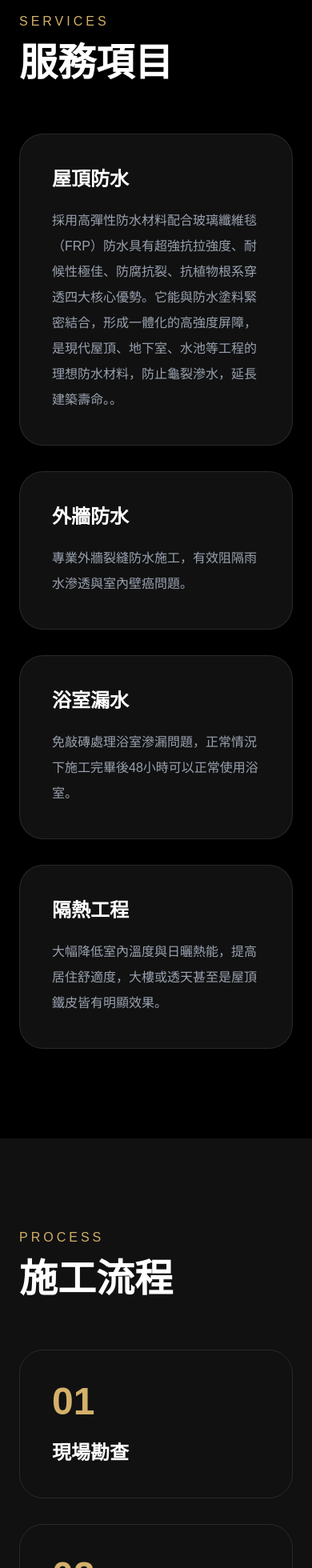
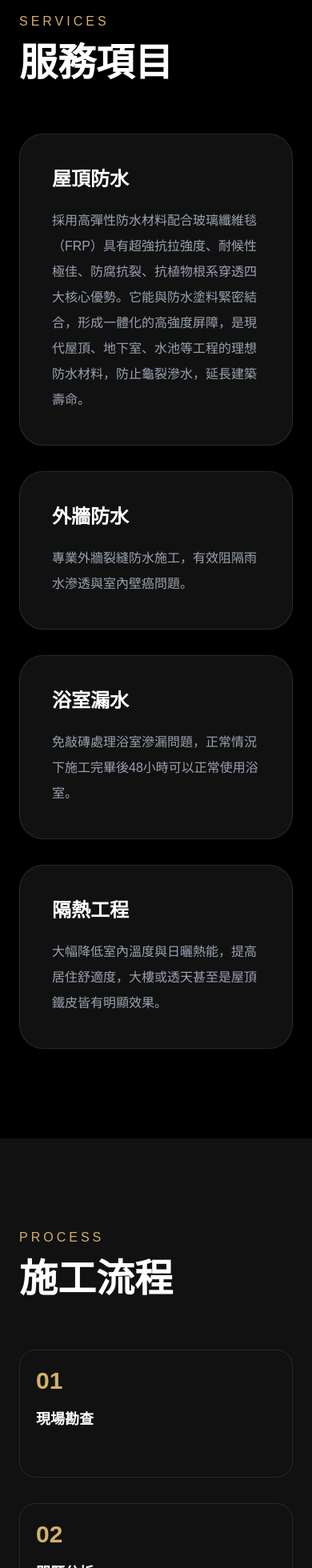
Before and after one commit to jams200069-art/jiayu-official-website, a Next.js app: page / in a window 390 px wide. Shown: the part 2045-4005 px from the top of the page at 80% size. Built offline with nearby package versions, Linux system fonts and the light colour scheme.

Commit message:
optimize mobile process section

```diff
--- a/app/page.tsx
+++ b/app/page.tsx
@@ -214,7 +214,7 @@ export default function Home() {
   {[
     {
       title: "屋頂防水",
-      desc: "採用高彈性防水材料配合玻璃纖維毯（FRP）防水具有超強抗拉強度、耐候性極佳、防腐抗裂、抗植物根系穿透四大核心優勢。它能與防水塗料緊密結合，形成一體化的高強度屏障，是現代屋頂、地下室、水池等工程的理想防水材料，防止龜裂滲水，延長建築壽命。。"
+      desc: "採用高彈性防水材料配合玻璃纖維毯（FRP）具有超強抗拉強度、耐候性極佳、防腐抗裂、抗植物根系穿透四大核心優勢。它能與防水塗料緊密結合，形成一體化的高強度屏障，是現代屋頂、地下室、水池等工程的理想防水材料，防止龜裂滲水，延長建築壽命。"
     },
 
     {
@@ -278,13 +278,13 @@ export default function Home() {
             ].map((step, index) => (
               <div
                 key={index}
-                className="border border-white/10 rounded-[30px] p-10"
+                className="border border-white/10 rounded-[20px] p-5 md:p-10 min-h-[160px] md:min-h-[300px]"
               >
-                <p className="text-[#D4B06A] text-5xl font-black mb-6">
+                <p className="text-[#D4B06A] text-3xl md:text-5xl font-black mb-4">
                   0{index + 1}
                 </p>
 
-                <h3 className="text-2xl font-bold">
+                <h3 className="text-lg md:text-2xl font-bold">
                   {step}
                 </h3>
               </div>
```
